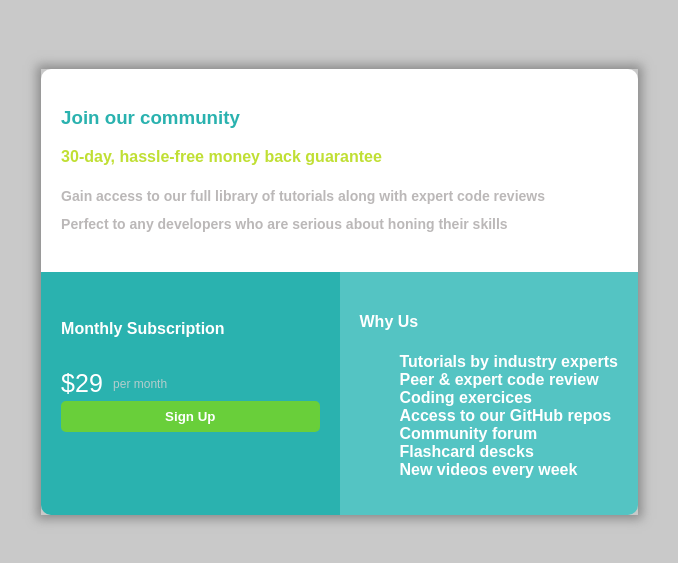
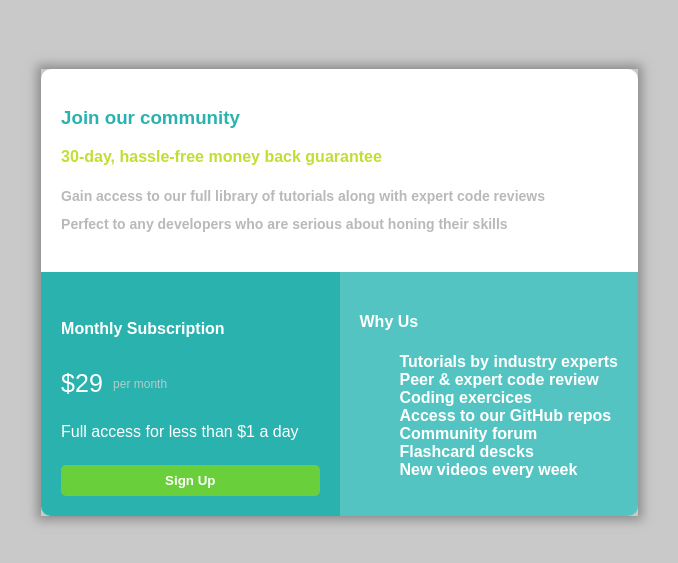
Before and after one commit to Melixe/Challange1, a plain HTML site: page index.html in a window 1280 px wide. Shown: the part 121-684 px from the top of the page, without its empty margins (329-1007 px from the left). Drawn offline with Linux system fonts and the light colour scheme.

Commit message:
Update index.html

```diff
--- a/index.html
+++ b/index.html
@@ -22,6 +22,7 @@
             <span class="price_dollars">$29 </span>
           </span>
           <span class="price_text"> per month</span>
+          <p>Full access for less than $1 a day</p>
           <button type="submit" class="btn">Sign Up</button>
         </aside>
         <footer>
```
